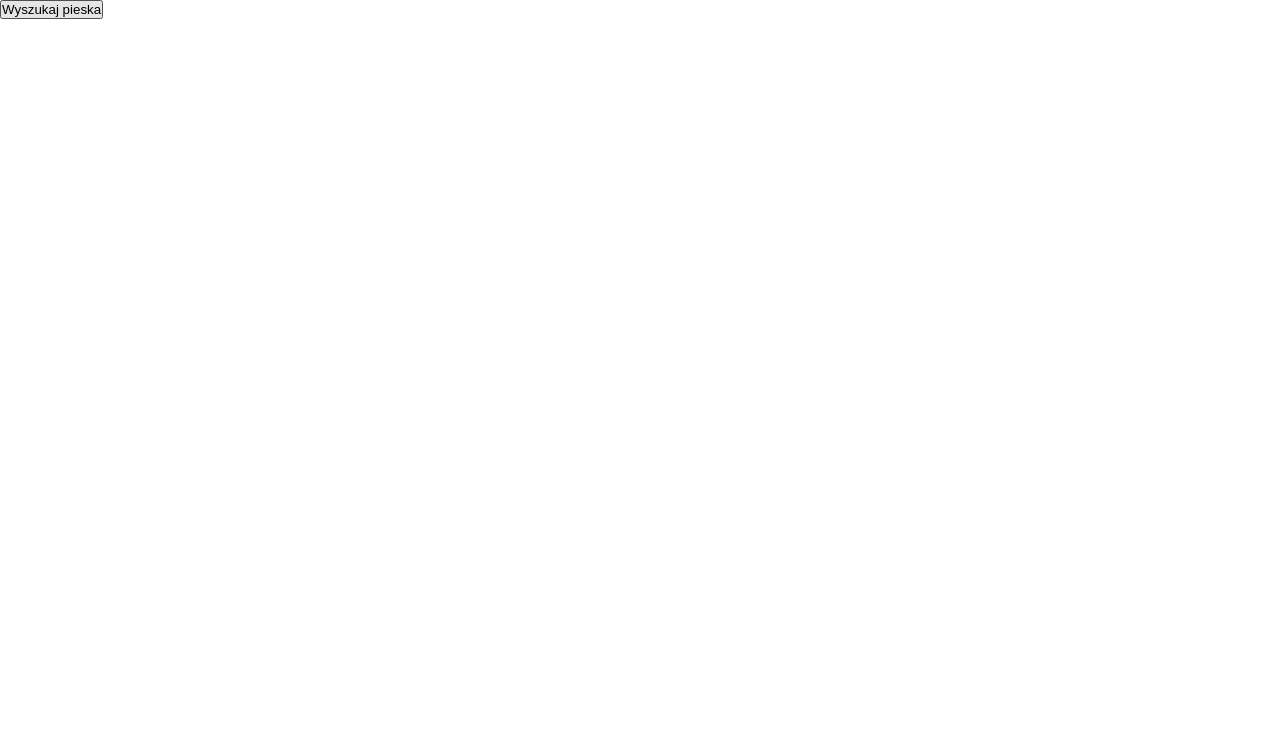
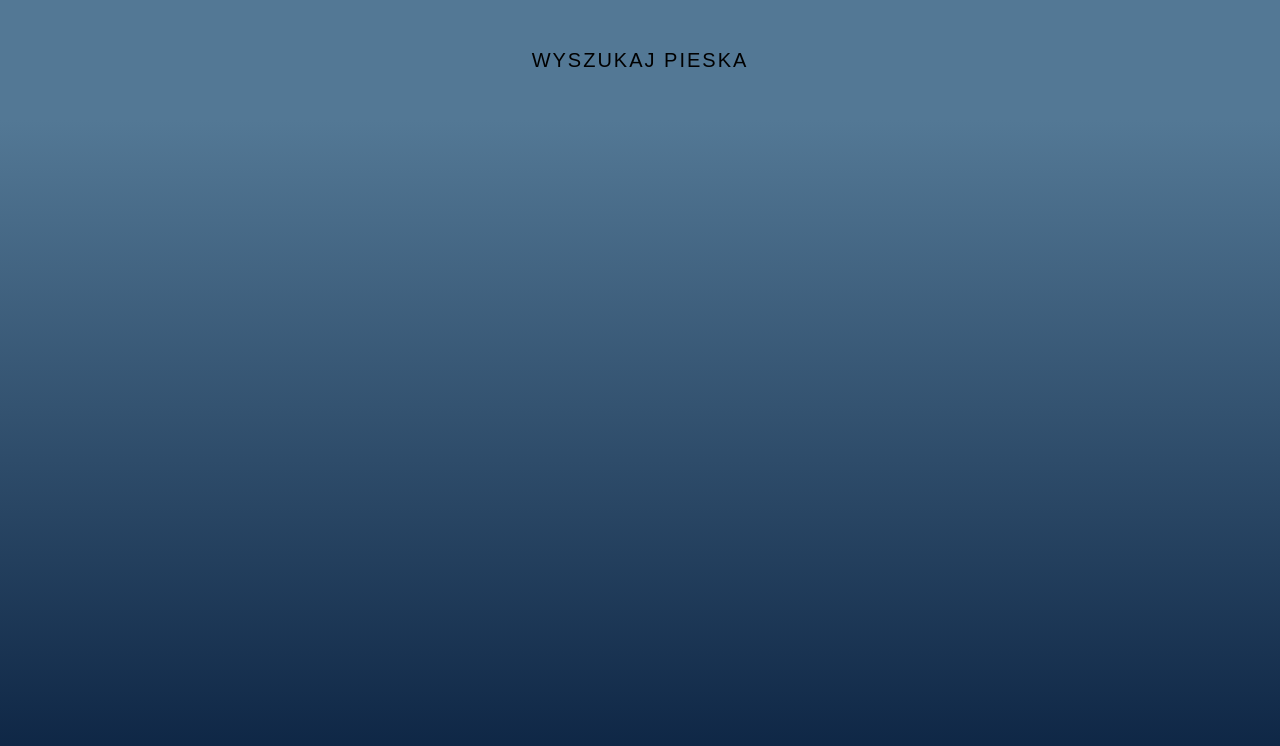
Before and after one commit to TomiKowi/Git-start, a React (Create React App) app in the folder my-app/: page / in a window 1280 px wide. Shown: the top 746 px of the page. Built offline with nearby package versions, Linux system fonts and the light colour scheme.

Commit message:
add simple styles to form and result

```diff
--- a/my-app/public/index.html
+++ b/my-app/public/index.html
@@ -4,8 +4,8 @@
 <head>
   <meta charset="utf-8" />
   <meta name="viewport" content="width=device-width, initial-scale=1" />
+  <link href="https://fonts.googleapis.com/css?family=Roboto&display=swap&subset=latin-ext" rel="stylesheet">
   <link rel="manifest" href="%PUBLIC_URL%/manifest.json" />
-
   <title>Cute Dogs</title>
 </head>
 
--- a/my-app/src/App.css
+++ b/my-app/src/App.css
@@ -4,6 +4,12 @@
     box-sizing: border-box;
 }
 
-h1 {
-    color: red;
+body {
+    display: flex;
+    flex-direction: row;
+    justify-content: center;
+    align-content: center;
+    width: 100%;
+    height: 100vh;
+    font-family: 'Roboto', sans-serif;
 }
--- /dev/null
+++ b/my-app/src/Form.css
@@ -0,0 +1,25 @@
+.searchForm {
+    display: flex;
+    justify-content: center;
+    align-items: center;
+    height: 15vh;
+    width: 100vw;
+    background-color: #537895;
+}
+
+.searchForm button {
+    padding: 10px 20px;
+    font-size: 20px;
+    text-transform: uppercase;
+    letter-spacing: 2px;
+    background-color: inherit;
+    border: 2px solid transparent;
+    cursor: pointer;
+    outline: none;
+    transition: all 0.3s ease;
+}
+
+.searchForm button:hover {
+    border-bottom: 2px solid white;
+    color: white;
+}
--- /dev/null
+++ b/my-app/src/Result.css
@@ -0,0 +1,18 @@
+div.resultContainer {
+    display: flex;
+    justify-content: center;
+    align-items: center;
+    height: 85vh;
+    background-image: linear-gradient(to top, #09203f 0%, #537895 100%);
+}
+
+div.imageContainer {
+    width: 500px;
+    height: 500px;
+}
+
+img {
+    width: 100%;
+    height: 100%;
+    object-fit: cover;
+}
--- a/my-app/src/components/Form.js
+++ b/my-app/src/components/Form.js
@@ -1,8 +1,11 @@
 import React from 'react';
+import '../Form.css';
 
 const Form = (props) => {
     return (
-        <button onClick={props.click} className="searchButton">Wyszukaj pieska</button>
+        <div className="searchForm">
+            <button onClick={props.click} className="searchButton">Wyszukaj pieska</button>
+        </div>
     );
 }
 
--- a/my-app/src/components/Result.js
+++ b/my-app/src/components/Result.js
@@ -1,12 +1,15 @@
 import React from 'react';
+import '../Result.css';
 
 const Result = (props) => {
 
     const { image } = props
 
     return (
-        <div>
-            {image ? <img src={image} alt="Random Dog" /> : null}
+        <div className="resultContainer">
+            <div className="imageContainer">
+                {image ? <img src={image} alt="Random Dog" /> : null}
+            </div>
         </div>
     );
 }
```
